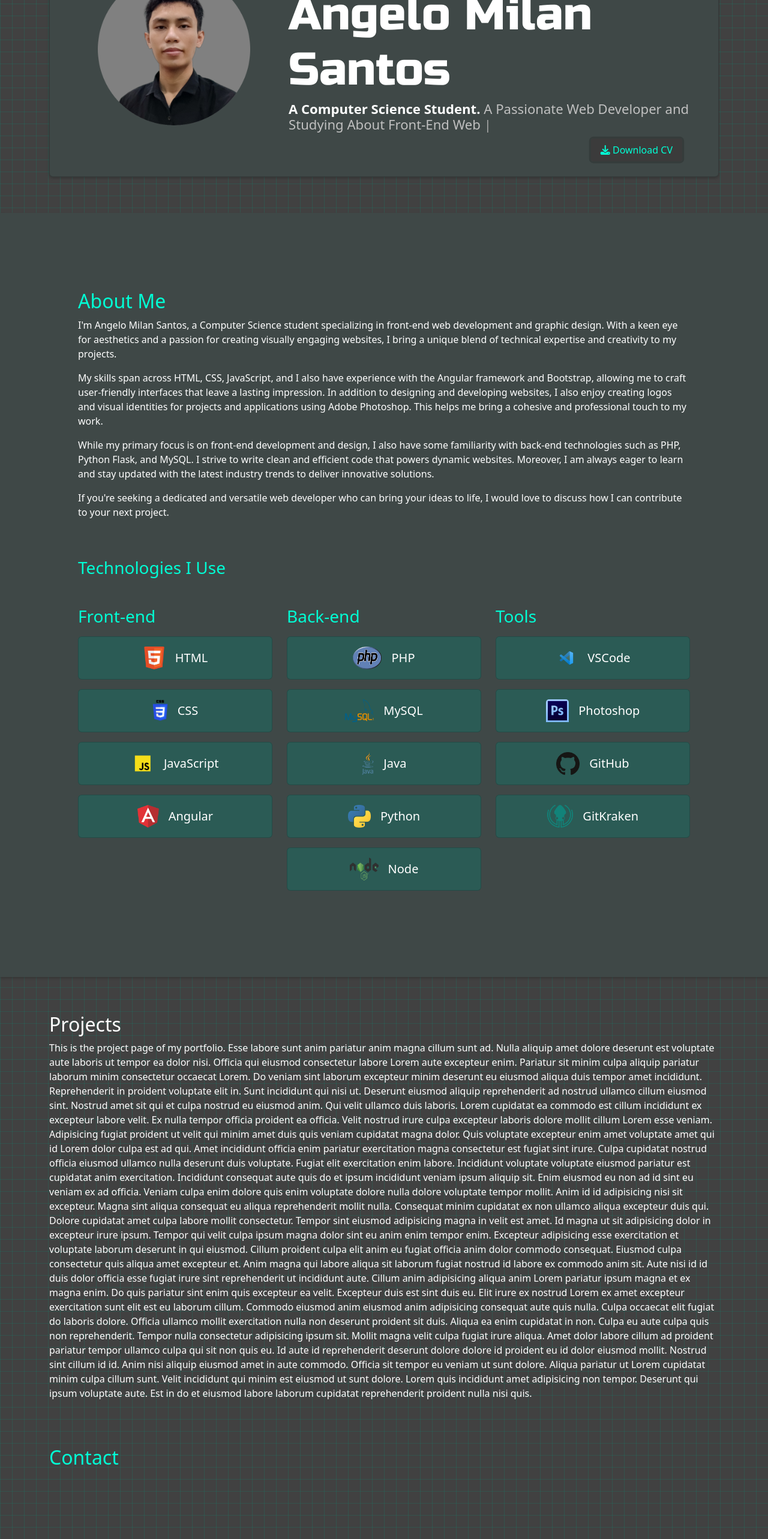
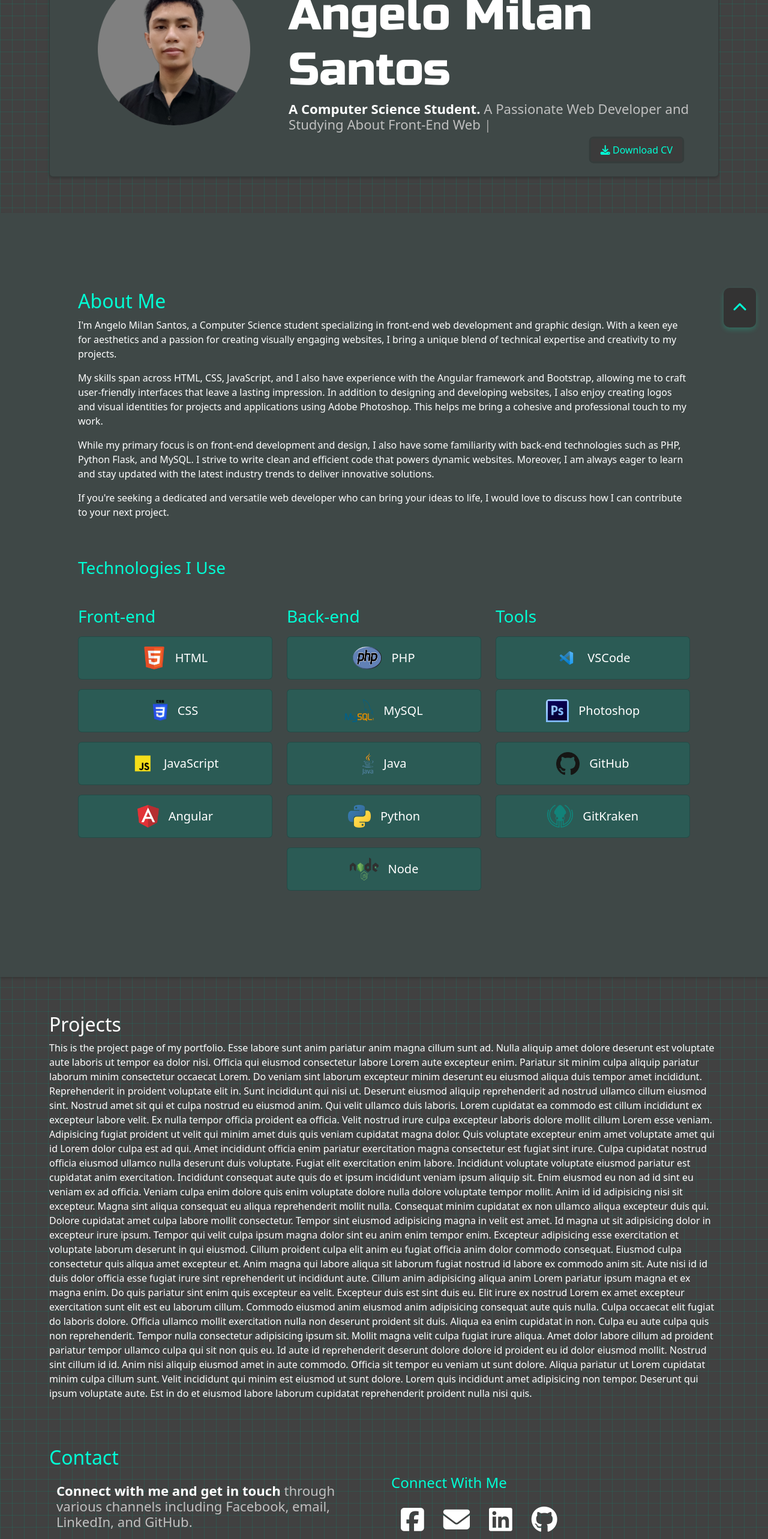
Before and after one commit to Gelo000/portfolio-app, an Angular app: page / in a window 1280 px wide. Shown: the part 234-2800 px from the top of the page at 60% size. Built offline with nearby package versions, Linux system fonts and the light colour scheme.

Commit message:
Update contact section + scroll button

```diff
--- a/src/app/app.component.html
+++ b/src/app/app.component.html
@@ -5,11 +5,14 @@
 </div>
 
 <div id="about" class="custom-padding-top-60 fade-in">
-    <app-about></app-about>
+  <app-about></app-about>
 </div>
 
 <div id="projects" class="custom-padding-top-60 fade-in">
   <app-projects></app-projects>
+  <button class="scroll-top-btn" (click)="scrollToTop()">
+    <i class="fas fa-chevron-up"></i>
+  </button>
 </div>
 
 <div id="contact" class="custom-padding-top-60 fade-in">
--- a/src/app/app.component.ts
+++ b/src/app/app.component.ts
@@ -27,4 +27,7 @@ export class AppComponent implements AfterViewInit {
       }
     });
   }
+  scrollToTop() {
+    window.scrollTo({ top: 0, behavior: 'smooth' });
+  }
 }
--- a/src/app/contact/contact.component.html
+++ b/src/app/contact/contact.component.html
@@ -2,6 +2,39 @@
     <div class="container">
       <h2 class="custom-text-color-teal">Contact</h2>
       <div class="row">
+        <div class="col-md-6">
+            <div class="container mt-3 mb-5">
+              <span class="custom-text-color-white-bold custom-description-larger-text">Connect with me and get in touch </span>
+              <span class="custom-text-color-grey custom-description-larger-text">through various channels including Facebook, email, LinkedIn, and GitHub.</span>
+            </div>
+          </div>
+        <div class="col-md-6">
+          <div class="connect-container">
+            <h4 class="custom-text-color-teal">Connect With Me</h4>
+            <ul class="list-unstyled d-flex">
+              <li class="custom-text-color-grey custom-description-larger-text m-3">
+                <a href="https://www.facebook.com/angelomilan29" target="_blank">
+                  <i class="fab fa-facebook-square fa-2x text-white"></i>
+                </a>
+              </li>
+              <li class="custom-text-color-grey custom-description-larger-text m-3">
+                <a href="mailto:angelomilansantos29@gmail.com">
+                  <i class="fas fa-envelope fa-2x text-white"></i>
+                </a>
+              </li>
+              <li class="custom-text-color-grey custom-description-larger-text m-3">
+                <a href="https://www.linkedin.com/in/angelo-milan-santos-07a2a226a" target="_blank">
+                  <i class="fab fa-linkedin fa-2x text-white"></i>
+                </a>
+              </li>
+              <li class="custom-text-color-grey custom-description-larger-text m-3">
+                <a href="https://github.com/Gelo000" target="_blank">
+                  <i class="fab fa-github fa-2x text-white"></i>
+                </a>
+              </li>
+            </ul>
+          </div>
+        </div>
 
       </div>
     </div>
--- a/src/styles.css
+++ b/src/styles.css
@@ -267,3 +267,39 @@ html {
     position: relative;
     z-index: 2;
 }
+
+
+
+.zoom-effect:hover .zoom-inner {
+    transform: scale(1.05);
+}
+
+.zoom-inner img {
+    width: 100%;
+    height: auto;
+    object-fit: cover;
+    border-radius: 10px;
+    object-position: center;
+    max-height: 100%;
+    max-width: 100%;
+    box-shadow: 0 2px 4px rgba(0, 0, 0, 0.2);
+}
+
+.scroll-top-btn {
+    position: fixed;
+    bottom: 20px;
+    right: 20px;
+    background-color: #333;
+    box-shadow: 0 4px 8px rgba(0, 255, 191, 0.2);
+    color: rgb(0, 255, 213);
+    border: none;
+    border-radius: 10px;
+    padding: 15px;
+    font-size: 24px;
+    cursor: pointer;
+    z-index: 999;
+}
+
+.scroll-top-btn:hover {
+    background-color: #555;
+}
```
Also changed, not shown: 1 other file (tests, documents, lock files or other folders).
